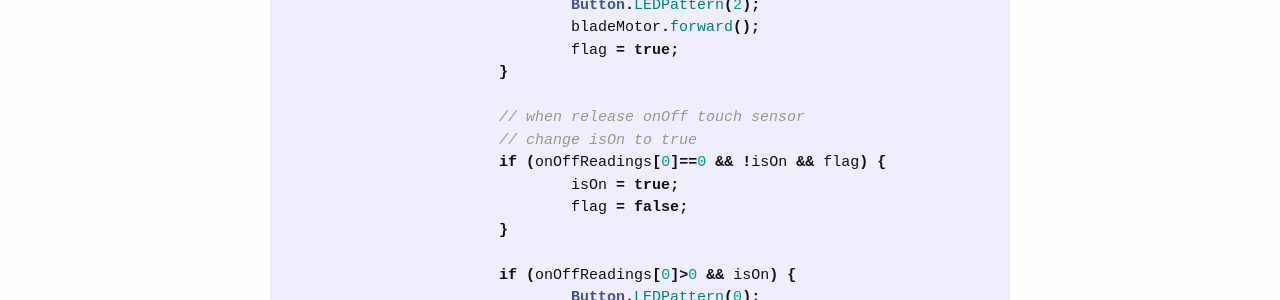
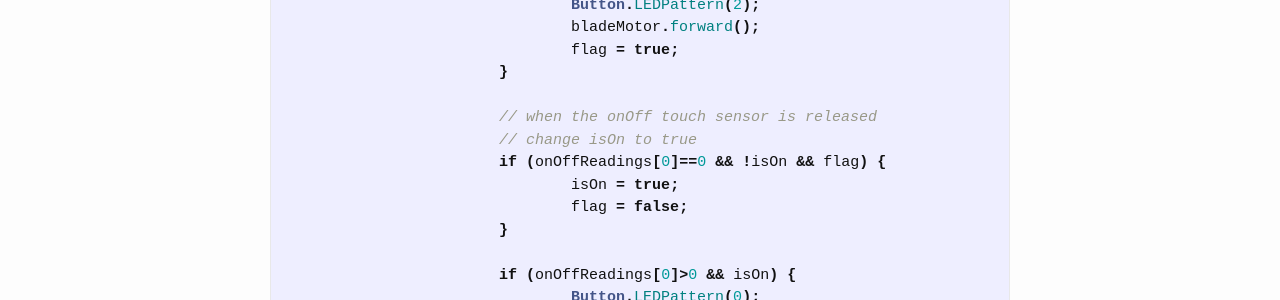
Before and after one commit to YingjieSong/myblog, a Jekyll site: the page built from _posts/2018-09-20-comp2801-codes.markdown, in a window 1280 px wide. Shown: the part 1177-1477 px from the top of the page. Built offline with Jekyll 4.4.1, drawn with Linux system fonts in a browser that asks for light colours.

Commit message:
update code

```diff
--- a/_posts/2018-09-10-comp2804-notes.markdown
+++ b/_posts/2018-09-20-comp2801-codes.markdown
@@ -54,7 +54,7 @@ public class LawnMower {
 				flag = true;
 			}
 
-			// when release onOff touch sensor
+			// when the onOff touch sensor is released
 			// change isOn to true
 			if (onOffReadings[0]==0 && !isOn && flag) {
 				isOn = true;
```
